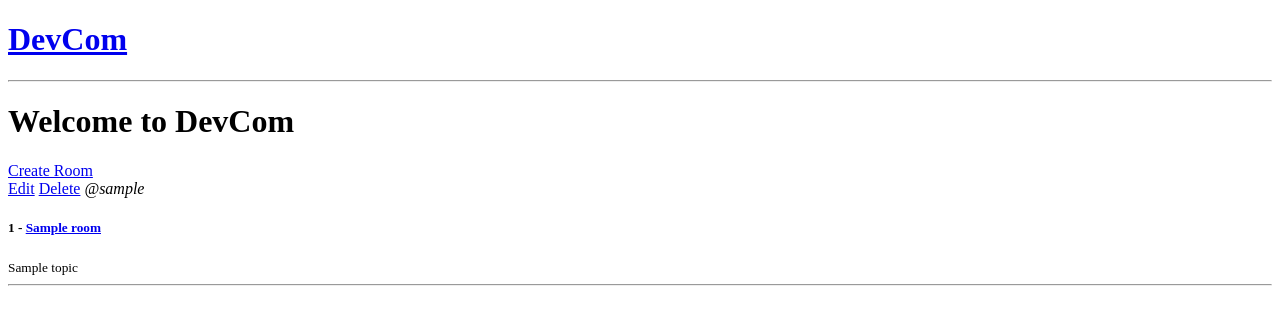
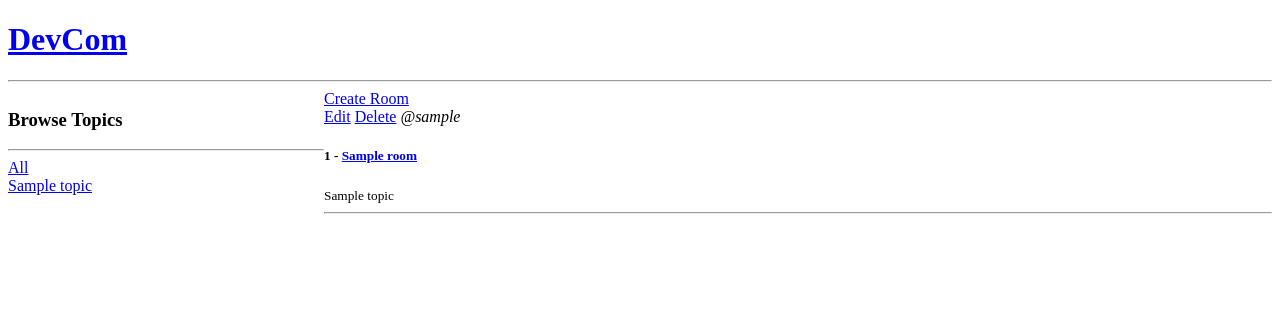
Before and after one commit to Raayhan/DevCom, a Django app: page / in a window 1280 px wide. Shown: the top 325 px of the page. Run offline with Django 3.2, Linux system fonts and the light colour scheme; tables that the repository leaves empty hold one stand-in row (values such as "Sample post").

Commit message:
Added Topic Filter Sidebar

```diff
--- a/base/templates/base/home.html
+++ b/base/templates/base/home.html
@@ -1,6 +1,20 @@
 {% extends 'main.html' %} {% block content %}
-<h1>Welcome to DevCom</h1>
+<style>
+  .home-container {
+    display: grid;
+    grid-template-columns: 1fr 3fr;
+  }
+</style>
 
+<div class="home-container">
+  <div>
+    <h3>Browse Topics</h3>
+    <hr />
+    <div><a href="{% url 'home'%}">All</a></div>
+    {% for topic in topics %}
+    <div><a href="{% url 'home'%}?q={{ topic.name }}">{{ topic.name }}</a></div>
+    {%endfor%}
+  </div>
   <div>
     <a href="{% url 'create-room' %}">Create Room</a>
     <div>
@@ -9,12 +23,15 @@
         <a href="{% url 'update-room' room.id %}">Edit</a>
         <a href="{% url 'delete-room' room.id %}">Delete</a>
         <i>@{{room.host.username}}</i>
-            <h5>{{room.id}} - <a href="{% url 'room' room.id %}">{{room.name}}</a></h5>
+        <h5>
+          {{room.id}} - <a href="{% url 'room' room.id %}">{{room.name}}</a>
+        </h5>
         <small>{{room.topic.name}}</small>
-            <hr>
+        <hr />
       </div>
       {% endfor %}
     </div>
-</div
+  </div>
+</div>
 
 {% endblock content %}
--- a/base/views.py
+++ b/base/views.py
@@ -1,10 +1,12 @@
 from django.shortcuts import render,redirect
-from .models import Room
+from .models import Room, Topic
 from .forms import RoomForm
 
 def home(request):
-    rooms   = Room.objects.all()
-    context= {'rooms':rooms}
+    q        = request.GET.get('q') if request.GET.get('q') != None else ''
+    rooms    = Room.objects.filter(topic__name__icontains=q)
+    topics   = Topic.objects.all()
+    context= {'rooms':rooms, 'topics':topics}
     return render (request,'base/home.html',context)
 
 def room(request,pk):
```
Lines whose indentation alone changed are shown as unchanged.
